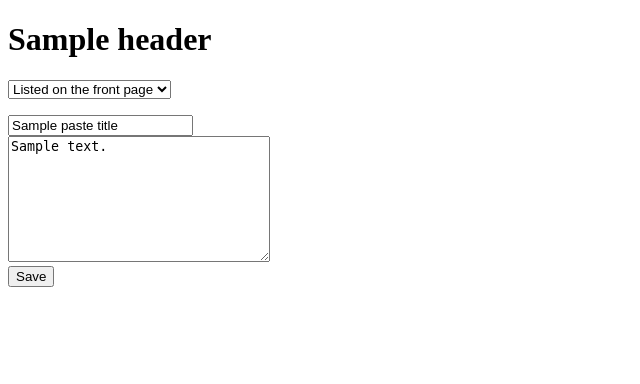
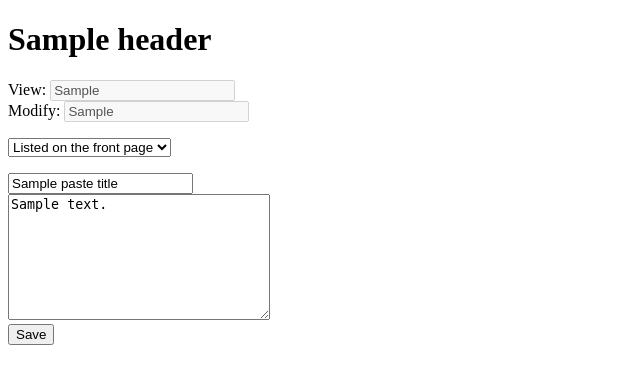
Before and after one commit to PyryL/toothpaste, a Flask app: template templates/paste.html in a window 1280 px wide. Shown: the top 384 px of the page, without its empty margins (0-640 px from the left). Run offline with Flask 3, Linux system fonts and the light colour scheme; the template is opened without the code that fills it: most values are stand-ins (such as "Sample title", 1, 10 or a date in 2020).

Commit message:
show tokens for modifier-level users on the paste page

```diff
--- a/routes/paste.py
+++ b/routes/paste.py
@@ -13,6 +13,8 @@ def readPaste(token):
 
     return render_template("paste.html",
         header="Read paste",
+        share_view_token=paste["view_token"] if paste["has_edit_permissions"] else "",
+        share_modify_token=paste["modify_token"] if paste["has_edit_permissions"] else "",
         modifyToken=token if paste["has_edit_permissions"] else "",
         fieldsDisabled="" if paste["has_edit_permissions"] else "disabled",
         pastePublicity=paste["publicity"],
--- a/templates/paste.html
+++ b/templates/paste.html
@@ -7,6 +7,14 @@
     </head>
     <body>
         <h1>{{ header }}</h1>
+        {% if share_view_token != '' and share_modify_token != '' %}
+        <p>
+            <label for="share-view">View:</label>
+            <input id="share-view" value="{{ share_view_token }}" disabled><br>
+            <label for="share-modify">Modify:</label>
+            <input id="share-modify" value="{{ share_modify_token }}" disabled><br>
+        </p>
+        {% endif %}
         <form method="POST" action="/paste">
             <input type="hidden" name="modifyToken" value="{{ modifyToken }}">
             <p>
```
Also changed, not shown: repositories/pastes.py (+6 -2 lines), repositories/tokens.py (+7 -0 lines).
